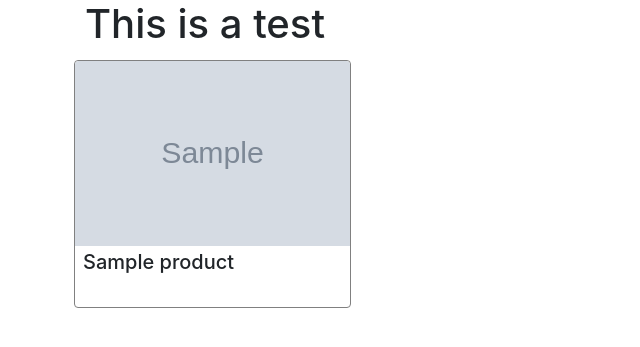
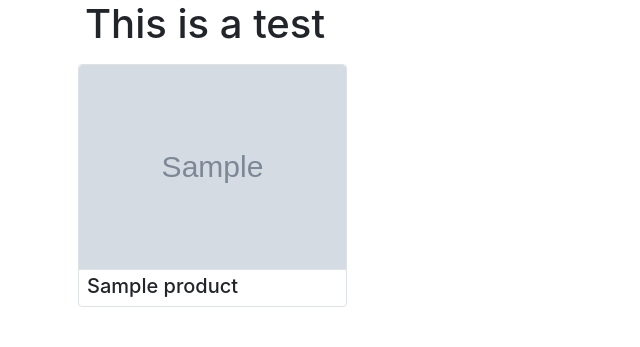
Before and after one commit to JohnTheUnigoat/Python_Lab_01, a Django app: page / in a window 1280 px wide. Shown: the top 347 px of the page, without its empty margins (0-640 px from the left). Run offline with Django 3.2, Linux system fonts and the light colour scheme; tables that the repository leaves empty hold one stand-in row (values such as "Sample post"); grey boxes marked "Sample" are stand-in pictures; some libraries are stand-ins or nearby versions.

Commit message:
Changed user styles, set up static files
Signed-off-by: Ivan Hudzynskyi <ivanhudzinskyi2000@gmail.com>

```diff
--- a/Lab_01/settings.py
+++ b/Lab_01/settings.py
@@ -117,6 +117,9 @@ USE_TZ = True
 
 # Static files (CSS, JavaScript, Images)
 # https://docs.djangoproject.com/en/3.0/howto/static-files/
+STATICFILES_DIRS = [
+    os.path.join(BASE_DIR, "static")
+]
 
 STATIC_URL = '/static/'
 
--- /dev/null
+++ b/static/styles.css
@@ -0,0 +1,15 @@
+.content {
+    transition: 0.2s;
+}
+
+.content:hover {
+    box-shadow: 0 0 0.6em 0 black;
+}
+
+.h-85 {
+    height: 85%;
+}
+
+img {
+    object-fit: cover;
+}
--- a/templates/index.html
+++ b/templates/index.html
@@ -1,18 +1,13 @@
+{% load static %}
+
 <!DOCTYPE html>
 <html lang="en">
 <head>
   <meta charset="UTF-8">
   <meta name="viewport" content="width=device-width, initial-scale=1.0">
   <link rel="stylesheet" href="https://stackpath.bootstrapcdn.com/bootstrap/4.4.1/css/bootstrap.min.css" integrity="sha384-Vkoo8x4CGsO3+Hhxv8T/Q5PaXtkKtu6ug5TOeNV6gBiFeWPGFN9MuhOf23Q9Ifjh" crossorigin="anonymous">
+  <link rel="stylesheet" href="{% static "styles.css" %}">
   <title>Document</title>
-  <style>
-    .content {
-      border: solid 1px gray;
-    }
-    img {
-      object-fit: cover;
-    }
-  </style>
 </head>
 <body>
 
@@ -21,9 +16,9 @@
 
     <div class="row">
       {% for product in products %}
-      <div class="col-md-4 col-lg-3 p-1 item">
-        <div class="content rounded h-100">
-          <img class="img-fluid h-75 w-100 rounded-top" src="{{ product.image.url }}" alt="{{ product.name }}">
+      <div class="col-md-4 col-lg-3 p-2 item">
+        <div class="content border rounded h-100">
+          <img class="img-fluid h-85 w-100 border-bottom rounded-top" src="{{ product.image.url }}" alt="{{ product.name }}">
           <div class="px-2 py-1">
             <h5>{{ product.name }}</h5>
           </div>
```
